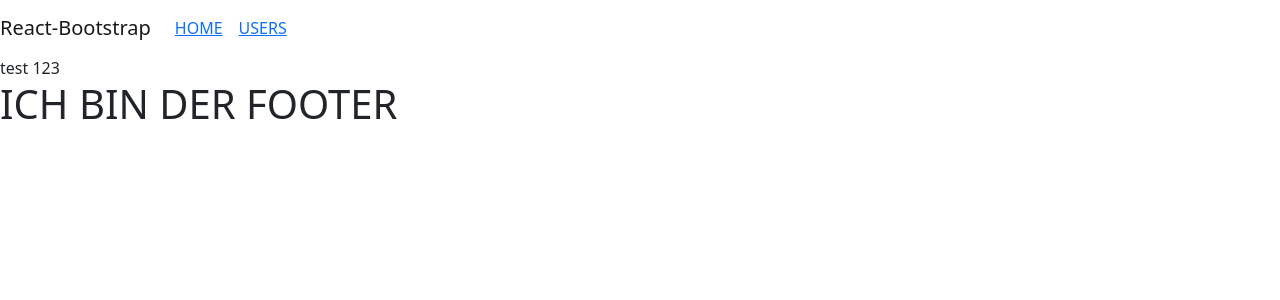
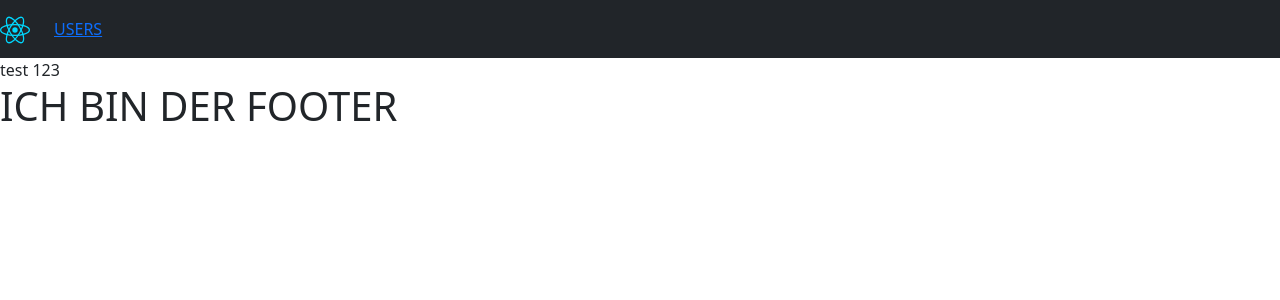
Before and after one commit to Deezmax/BusinessTrip, a React app in the folder business_trip-frontend/: page /users in a window 1280 px wide. Shown: the top 300 px of the page. Built offline with nearby package versions, Linux system fonts and the light colour scheme.

Commit message:
Add svg to navbar

```diff
--- a/business_trip-frontend/src/app/Footer/Footer.tsx
+++ b/business_trip-frontend/src/app/Footer/Footer.tsx
@@ -1,5 +1,5 @@
 import React from "react";
-
+import bootstrap from "react-bootstrap";
 
 export function Footer() {
     return(
@@ -7,6 +7,7 @@ export function Footer() {
             <h1>
                 ICH BIN DER FOOTER
             </h1>
+
         </React.Fragment>
     );
 }
--- a/business_trip-frontend/src/app/Header/Header.tsx
+++ b/business_trip-frontend/src/app/Header/Header.tsx
@@ -6,14 +6,13 @@ import { Link } from "react-router-dom";
 export function Header() {
     return (
         <React.Fragment>
-            <Navbar expand='lg'>
-                <Navbar.Brand href="#home">React-Bootstrap</Navbar.Brand>
+            <Navbar expand='lg' bg='dark' variant='dark'>
+                <Navbar.Brand href="/">
+                    <img alt='' src='src/img/header/reactjs-icon.svg' width='30' height='30' className='d-linline-block align top' />
+                </Navbar.Brand>
                 <Navbar.Toggle aria-controls="basic-navbar-nav" />
                 <Navbar.Collapse>
                     <Nav className='mr-auto'>
-                        <Nav.Link>
-                            <Link to='/home'>HOME</Link>
-                        </Nav.Link>
                         <Nav.Link>
                             <Link to='/users'>USERS</Link>
                         </Nav.Link>
```
Also changed, not shown: business_trip-frontend/src/img/header/reactjs-icon.svg (added).
